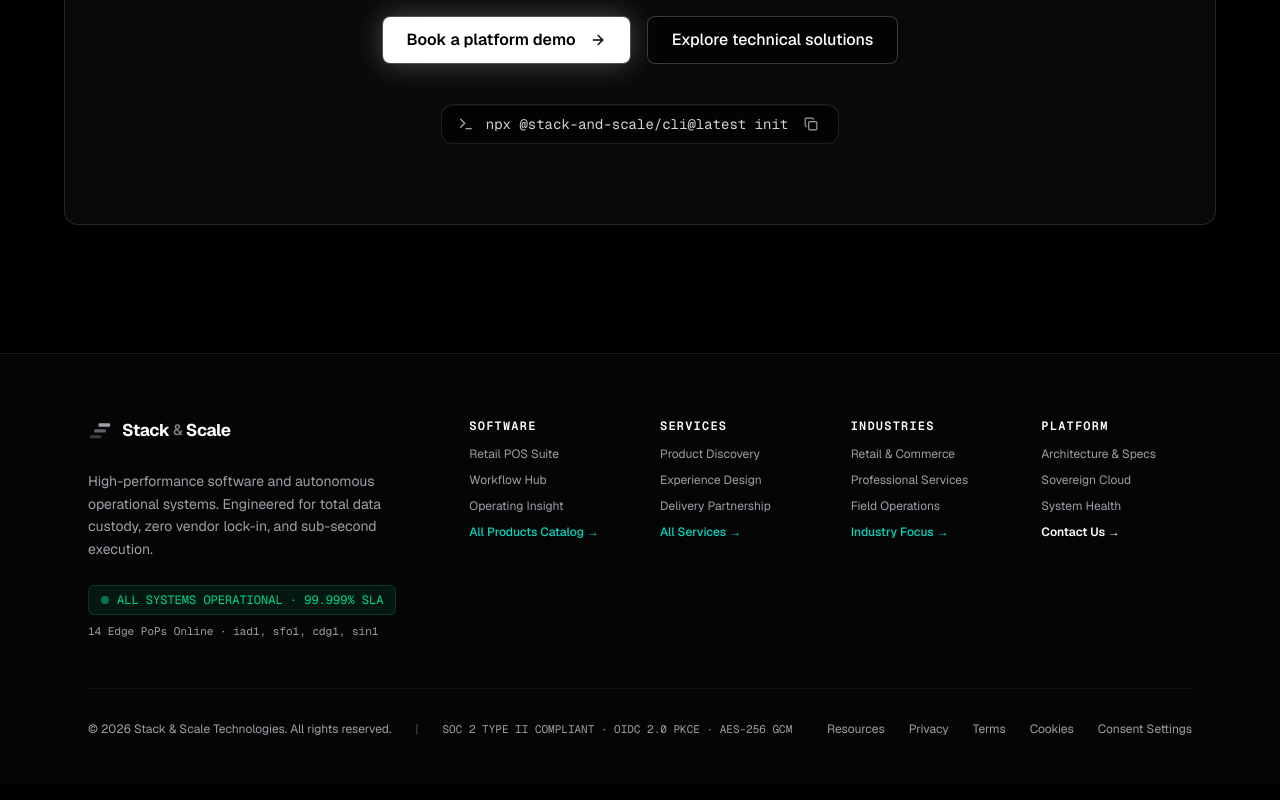
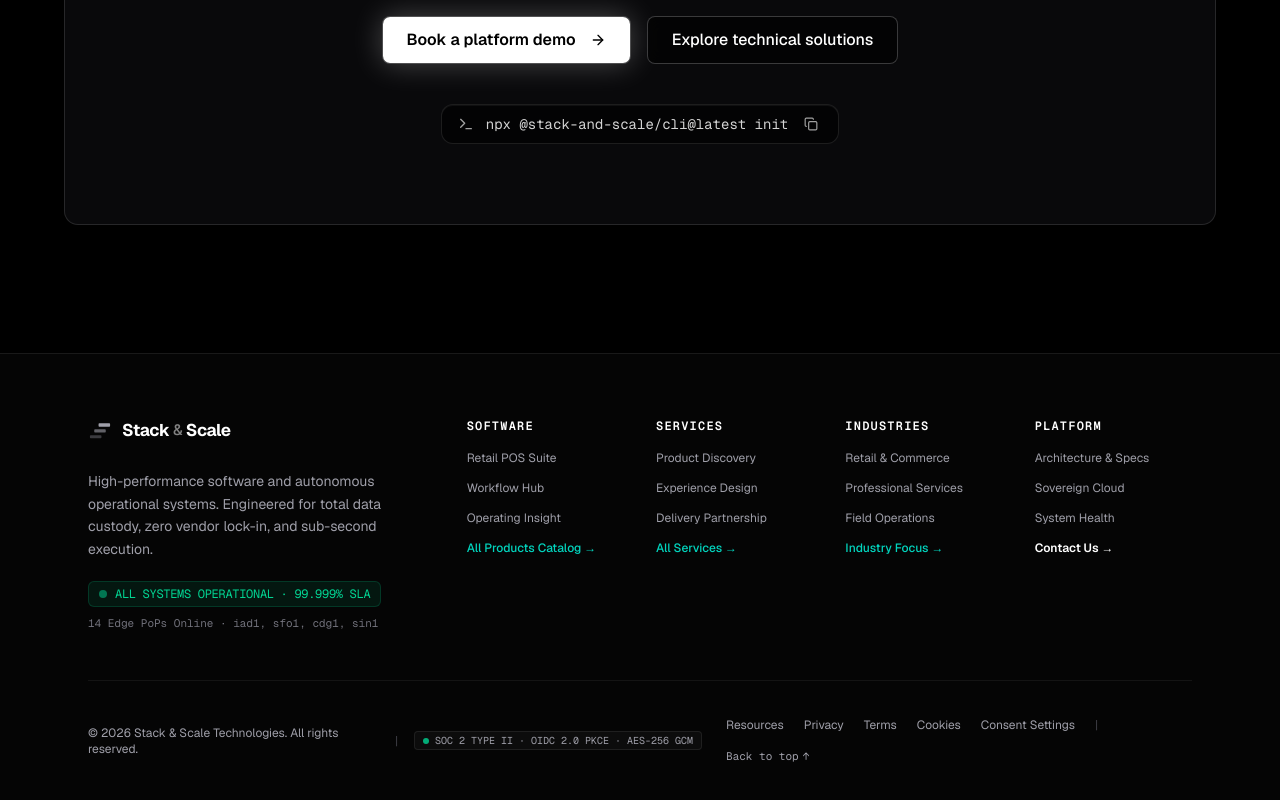
Before and after one commit to saadkhan2003/stack_and_scale, a Next.js app in the folder apps/web/: page / in a window 1280 px wide. Shown: the part 9054-9854 px from the top of the page. Built offline with nearby package versions, Linux system fonts and the light colour scheme; no server answers.

Commit message:
feat: make footer fully responsive on mobile with 2-column grid and refined bottom bar

```diff
--- a/apps/web/src/site-footer.tsx
+++ b/apps/web/src/site-footer.tsx
@@ -26,10 +26,10 @@
   return (
     <footer className="w-full border-t border-white/[0.08] bg-[#050505] text-zinc-400">
       {/* Main Footer Container */}
-      <div className="max-w-6xl mx-auto px-6 pt-16 pb-12">
-        <div className="grid grid-cols-1 md:grid-cols-2 lg:grid-cols-6 gap-10 pb-12 border-b border-white/[0.06]">
-          {/* Brand & Mission Column (spans 2 cols) */}
-          <div className="lg:col-span-2 flex flex-col gap-4">
+      <div className="max-w-6xl mx-auto px-4 sm:px-6 pt-12 sm:pt-16 pb-12">
+        <div className="grid grid-cols-2 md:grid-cols-4 lg:grid-cols-6 gap-x-6 sm:gap-x-8 gap-y-10 pb-12 border-b border-white/[0.06]">
+          {/* Brand & Mission Column (spans 2 cols on mobile, 4 on tablet, 2 on desktop) */}
+          <div className="col-span-2 md:col-span-4 lg:col-span-2 flex flex-col gap-4">
             <a
               href="/"
               className="inline-block mb-1"
@@ -43,15 +43,17 @@
               sub-second execution.
             </p>
 
-            <div className="flex flex-col gap-2 pt-2">
-              <div className="inline-flex items-center gap-2 px-3 py-1.5 rounded-md bg-emerald-500/10 border border-emerald-500/20 text-xs font-mono text-emerald-400 w-fit">
+            <div className="flex flex-col gap-2 pt-1">
+              <div className="inline-flex items-center gap-2 px-2.5 py-1 rounded-md bg-emerald-500/10 border border-emerald-500/20 text-emerald-400 w-fit max-w-full">
                 <span
-                  className="h-2 w-2 rounded-full bg-emerald-400 animate-pulse"
+                  className="h-2 w-2 rounded-full bg-emerald-400 animate-pulse shrink-0"
                   aria-hidden="true"
                 />
-                <span>ALL SYSTEMS OPERATIONAL · 99.999% SLA</span>
+                <span className="text-[10.5px] sm:text-xs font-mono tracking-tight whitespace-nowrap">
+                  ALL SYSTEMS OPERATIONAL · 99.999% SLA
+                </span>
               </div>
-              <p className="text-[11px] font-mono text-zinc-400">
+              <p className="text-[11px] font-mono text-zinc-500">
                 14 Edge PoPs Online · iad1, sfo1, cdg1, sin1
               </p>
             </div>
@@ -62,11 +64,11 @@
             <span className="text-xs font-mono uppercase tracking-widest text-white font-semibold">
               Software
             </span>
-            <ul className="flex flex-col gap-2.5 text-xs text-zinc-400">
+            <ul className="flex flex-col gap-1.5 text-xs text-zinc-400">
               <li>
                 <a
                   href="/products/retail-operations"
-                  className="hover:text-white transition-colors"
+                  className="py-1 block hover:text-white transition-colors"
                 >
                   Retail POS Suite
                 </a>
@@ -74,7 +76,7 @@
               <li>
                 <a
                   href="/products/workflow-hub"
-                  className="hover:text-white transition-colors"
+                  className="py-1 block hover:text-white transition-colors"
                 >
                   Workflow Hub
                 </a>
@@ -82,7 +84,7 @@
               <li>
                 <a
                   href="/products/operating-insight"
-                  className="hover:text-white transition-colors"
+                  className="py-1 block hover:text-white transition-colors"
                 >
                   Operating Insight
                 </a>
@@ -90,7 +92,7 @@
               <li>
                 <a
                   href="/products"
-                  className="hover:text-white transition-colors text-teal-400 font-medium"
+                  className="py-1 block hover:text-white transition-colors text-teal-400 font-medium"
                 >
                   All Products Catalog →
                 </a>
@@ -103,11 +105,11 @@
             <span className="text-xs font-mono uppercase tracking-widest text-white font-semibold">
               Services
             </span>
-            <ul className="flex flex-col gap-2.5 text-xs text-zinc-400">
+            <ul className="flex flex-col gap-1.5 text-xs text-zinc-400">
               <li>
                 <a
                   href="/services/product-discovery"
-                  className="hover:text-white transition-colors"
+                  className="py-1 block hover:text-white transition-colors"
                 >
                   Product Discovery
                 </a>
@@ -115,7 +117,7 @@
               <li>
                 <a
                   href="/services/experience-design"
-                  className="hover:text-white transition-colors"
+                  className="py-1 block hover:text-white transition-colors"
                 >
                   Experience Design
                 </a>
@@ -123,7 +125,7 @@
               <li>
                 <a
                   href="/services/delivery-partnership"
-                  className="hover:text-white transition-colors"
+                  className="py-1 block hover:text-white transition-colors"
                 >
                   Delivery Partnership
                 </a>
@@ -131,7 +133,7 @@
               <li>
                 <a
                   href="/services"
-                  className="hover:text-white transition-colors text-teal-400 font-medium"
+                  className="py-1 block hover:text-white transition-colors text-teal-400 font-medium"
                 >
                   All Services →
                 </a>
@@ -144,11 +146,11 @@
             <span className="text-xs font-mono uppercase tracking-widest text-white font-semibold">
               Industries
             </span>
-            <ul className="flex flex-col gap-2.5 text-xs text-zinc-400">
+            <ul className="flex flex-col gap-1.5 text-xs text-zinc-400">
               <li>
                 <a
                   href="/industries/retail"
-                  className="hover:text-white transition-colors"
+                  className="py-1 block hover:text-white transition-colors"
                 >
                   Retail &amp; Commerce
                 </a>
@@ -156,7 +158,7 @@
               <li>
                 <a
                   href="/industries/professional-services"
-                  className="hover:text-white transition-colors"
+                  className="py-1 block hover:text-white transition-colors"
                 >
                   Professional Services
                 </a>
@@ -164,7 +166,7 @@
               <li>
                 <a
                   href="/industries/field-operations"
-                  className="hover:text-white transition-colors"
+                  className="py-1 block hover:text-white transition-colors"
                 >
                   Field Operations
                 </a>
@@ -172,7 +174,7 @@
               <li>
                 <a
                   href="/industries"
-                  className="hover:text-white transition-colors text-teal-400 font-medium"
+                  className="py-1 block hover:text-white transition-colors text-teal-400 font-medium"
                 >
                   Industry Focus →
                 </a>
@@ -192,12 +194,12 @@
                 </span>
               )}
             </div>
-            <ul className="flex flex-col gap-2.5 text-xs text-zinc-400">
+            <ul className="flex flex-col gap-1.5 text-xs text-zinc-400">
               {/* Public links always shown to everyone */}
               <li>
                 <a
                   href="/#architecture"
-                  className="hover:text-white transition-colors"
+                  className="py-1 block hover:text-white transition-colors"
                 >
                   Architecture &amp; Specs
                 </a>
@@ -205,7 +207,7 @@
               <li>
                 <a
                   href="/approach"
-                  className="hover:text-white transition-colors"
+                  className="py-1 block hover:text-white transition-colors"
                 >
                   Sovereign Cloud
                 </a>
@@ -213,7 +215,7 @@
               <li>
                 <a
                   href="/health"
-                  className="hover:text-white transition-colors"
+                  className="py-1 block hover:text-white transition-colors"
                 >
                   System Health
                 </a>
@@ -221,7 +223,7 @@
               <li>
                 <a
                   href="/contact"
-                  className="hover:text-white transition-colors text-white font-semibold"
+                  className="py-1 block hover:text-white transition-colors text-white font-semibold"
                 >
                   Contact Us →
                 </a>
@@ -238,10 +240,10 @@
                   <li>
                     <a
                       href="/admin"
-                      className="hover:text-emerald-300 text-zinc-300 transition-colors flex items-center gap-1.5"
+                      className="hover:text-emerald-300 text-zinc-300 transition-colors flex items-center gap-1.5 py-1"
                     >
                       <span
-                        className="h-1.5 w-1.5 rounded-full bg-emerald-400"
+                        className="h-1.5 w-1.5 rounded-full bg-emerald-400 shrink-0"
                         aria-hidden="true"
                       />
                       Admin &amp; CMS Console
@@ -250,10 +252,10 @@
                   <li>
                     <a
                       href="/staff/leads"
-                      className="hover:text-emerald-300 text-zinc-300 transition-colors flex items-center gap-1.5"
+                      className="hover:text-emerald-300 text-zinc-300 transition-colors flex items-center gap-1.5 py-1"
                     >
                       <span
-                        className="h-1.5 w-1.5 rounded-full bg-emerald-400"
+                        className="h-1.5 w-1.5 rounded-full bg-emerald-400 shrink-0"
                         aria-hidden="true"
                       />
                       Staff CRM &amp; Leads
@@ -262,10 +264,10 @@
                   <li>
                     <a
                       href="/portal/demo"
-                      className="hover:text-emerald-300 text-zinc-300 transition-colors flex items-center gap-1.5"
+                      className="hover:text-emerald-300 text-zinc-300 transition-colors flex items-center gap-1.5 py-1"
                     >
                       <span
-                        className="h-1.5 w-1.5 rounded-full bg-emerald-400"
+                        className="h-1.5 w-1.5 rounded-full bg-emerald-400 shrink-0"
                         aria-hidden="true"
                       />
                       Client Project Portal
@@ -274,10 +276,10 @@
                   <li>
                     <a
                       href="/account/demo"
-                      className="hover:text-emerald-300 text-zinc-300 transition-colors flex items-center gap-1.5"
+                      className="hover:text-emerald-300 text-zinc-300 transition-colors flex items-center gap-1.5 py-1"
                     >
                       <span
-                        className="h-1.5 w-1.5 rounded-full bg-emerald-400"
+                        className="h-1.5 w-1.5 rounded-full bg-emerald-400 shrink-0"
                         aria-hidden="true"
                       />
                       Sovereign Account
@@ -286,7 +288,7 @@
                   <li className="pt-1">
                     <a
                       href="/api/auth/logout"
-                      className="text-[11px] text-zinc-500 hover:text-rose-400 transition-colors"
+                      className="text-[11px] text-zinc-500 hover:text-rose-400 transition-colors py-1 block"
                     >
                       Sign Out (Staff)
                     </a>
@@ -297,38 +299,41 @@
           </div>
         </div>
 
-        {/* Bottom Bar: Copyright & Compliance */}
-        <div className="pt-8 flex flex-col md:flex-row items-center justify-between gap-4 text-xs text-zinc-400">
-          <div className="flex flex-wrap items-center gap-6">
+        {/* Bottom Bar: Copyright, Compliance & Quick Actions */}
+        <div className="pt-8 flex flex-col md:flex-row items-start md:items-center justify-between gap-6 text-xs text-zinc-400">
+          <div className="flex flex-col sm:flex-row sm:items-center gap-2 sm:gap-4 text-xs">
             <span>
-              &copy; {new Date().getFullYear()} Stack &amp; Scale Technologies.
-              All rights reserved.
+              &copy; {new Date().getFullYear()}{" "}Stack &amp; Scale Technologies. All rights reserved.
             </span>
-            <span className="hidden sm:inline text-zinc-600">|</span>
-            <span className="font-mono text-[11px] text-zinc-400">
-              SOC 2 TYPE II COMPLIANT · OIDC 2.0 PKCE · AES-256 GCM
+            <span className="hidden sm:inline text-zinc-700">|</span>
+            <span className="inline-flex items-center gap-1.5 whitespace-nowrap w-fit px-2 py-0.5 rounded bg-white/[0.03] border border-white/[0.08] font-mono text-[10px] text-zinc-400">
+              <span className="h-1.5 w-1.5 rounded-full bg-emerald-400/80" aria-hidden="true" />
+              SOC 2 TYPE II · OIDC 2.0 PKCE · AES-256 GCM
             </span>
           </div>
 
-          <div className="flex flex-wrap items-center gap-4 sm:gap-6">
+          <div className="flex flex-wrap items-center gap-x-5 gap-y-2 text-xs">
             <a
               href="/resources"
-              className="hover:text-zinc-300 transition-colors"
+              className="py-1 hover:text-white transition-colors"
             >
               Resources
             </a>
             <a
               href="/privacy"
-              className="hover:text-zinc-300 transition-colors"
+              className="py-1 hover:text-white transition-colors"
             >
               Privacy
             </a>
-            <a href="/terms" className="hover:text-zinc-300 transition-colors">
+            <a
+              href="/terms"
+              className="py-1 hover:text-white transition-colors"
+            >
               Terms
             </a>
             <a
               href="/cookies"
-              className="hover:text-zinc-300 transition-colors"
+              className="py-1 hover:text-white transition-colors"
             >
               Cookies
             </a>
@@ -339,9 +344,23 @@
                   window.dispatchEvent(new CustomEvent("open-cookie-settings"));
                 }
               }}
-              className="hover:text-zinc-300 transition-colors cursor-pointer text-left"
+              className="py-1 hover:text-white transition-colors cursor-pointer text-left"
             >
               Consent Settings
+            </button>
+            <span className="hidden md:inline text-zinc-700">|</span>
+            <button
+              type="button"
+              onClick={() => {
+                if (typeof window !== "undefined") {
+                  window.scrollTo({ top: 0, behavior: "smooth" });
+                }
+              }}
+              className="py-1 text-zinc-400 hover:text-teal-300 transition-colors cursor-pointer flex items-center gap-1 font-mono text-[11px]"
+              aria-label="Scroll to top of page"
+            >
+              <span>Back to top</span>
+              <span aria-hidden="true">↑</span>
             </button>
           </div>
         </div>
```
